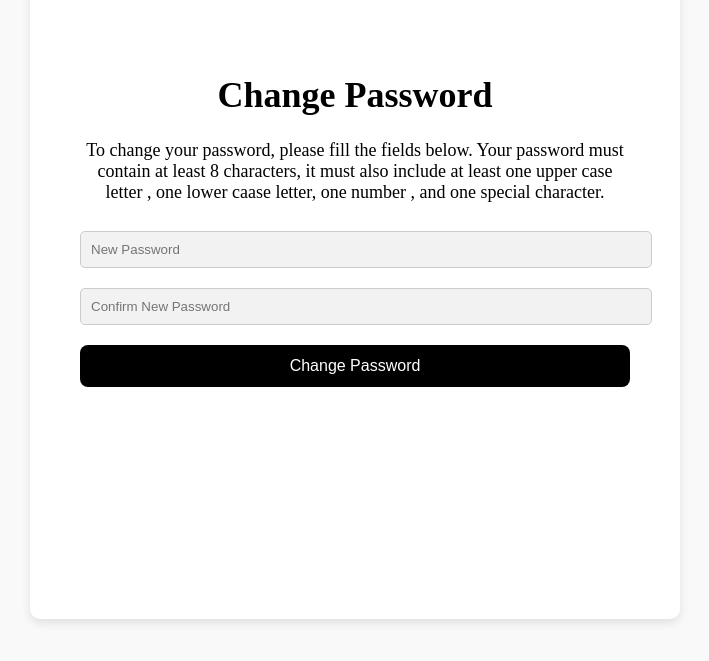
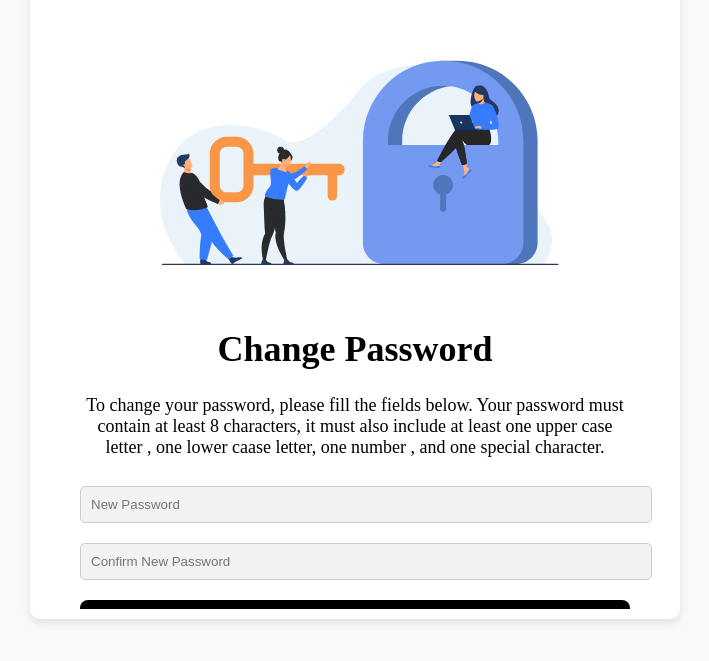
Before and after one commit to FCAI-CU-2nd-Year-2nd-Semester/Web-Tech-Project, a plain HTML site: page ChangePassword.html in a window 1280 px wide. Shown: the part 101-762 px from the top of the page, without its empty margins (285-994 px from the left). Drawn offline with Linux system fonts and the light colour scheme.

Commit message:
send code

```diff
--- a/CSS/Login_Register.css
+++ b/CSS/Login_Register.css
@@ -36,6 +36,20 @@ body {
     padding: 40px;
     text-align: center;
     background: white;
+    overflow-y: auto;
+    /* Allow vertical scrolling */
+}
+
+#imageTopCenter {
+    display: block;
+    width: 80%;          /* Let it scale naturally */
+    max-width: 600px;     /* Hard limit on width */
+    max-height: 400px;    /* Optional: Limit height if needed */
+    height: 10%;         /* Maintain aspect ratio */
+    margin: 0 auto;       /* Center horizontally */
+    object-fit: contain;  /* Prevent distortion */
+    position: relative;   /* Helps with positioning */
+    top: 0;               /* Stick to the top */
 }
 
 input {
--- a/ChangePassword.html
+++ b/ChangePassword.html
@@ -14,8 +14,7 @@
     <div id = "container" style="width: 630px; height:620px ;">
 
         <div id="formContainer" style="font-size: large;" >
-        <!-- <div id = "imageTopCenter"><img src="Icons/AccessPassword.svg" alt=""></div> -->
-        <br/>
+        <div ><img id = "imageTopCenter" src="Icons/AccessPassword.svg" alt=""></div>
         <h1>Change Password</h1>
 
         <p>
```
Also changed, not shown: ForgetPassword.html (+2 -2 lines).
